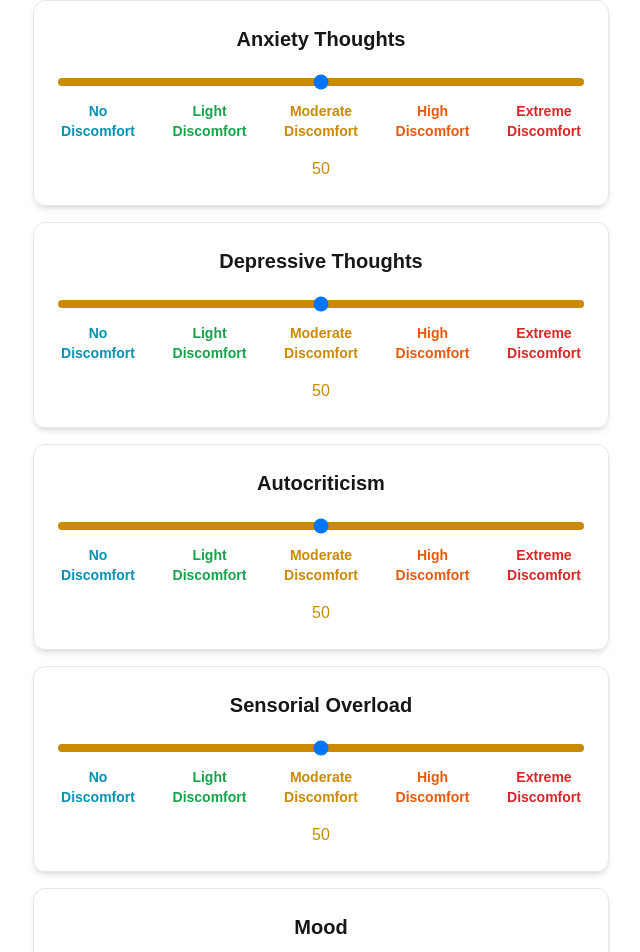
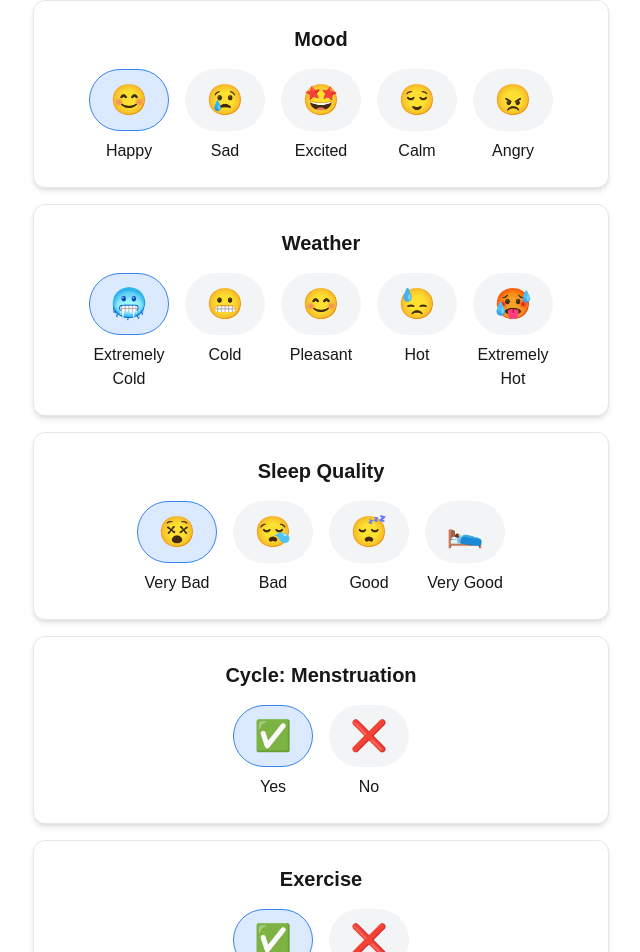
Before and after one commit to brunoeiterer/lifejournaler, a Next.js app in the folder frontend/: page / in a window 1280 px wide. Shown: the top 952 px of the page, without its empty margins (319-959 px from the left). Built offline with nearby package versions, Linux system fonts and the light colour scheme.

Commit message:
Add SleepQuality, MenstrualCycle and Exercise radial selectors

```diff
--- a/frontend/messages/en-US.json
+++ b/frontend/messages/en-US.json
@@ -2,6 +2,7 @@
     "Angry": "Angry",
     "AnxietyThoughts": "Anxiety Thoughts",
     "Autocriticism": "Autocriticism",
+    "Bad": "Bad",
     "Calm": "Calm",
     "Cold": "Cold",
     "ConfirmNewPassword": "Confirm New Password",
@@ -17,12 +18,14 @@
     "ErrorDeletingEntry": "There was an error deleting the entry. Please try again later.",
     "ErrorSavingEntry": "There was an error saving the entry.",
     "Excited": "Excited",
+    "Exercise": "Exercise",
     "ExtremeDiscomfort": "Extreme Discomfort",
     "ExtremelyCold": "Extremely Cold",
     "ExtremelyHot": "Extremely Hot",
     "FailedToSendResetCode": "Failed to send reset code. Please try again.",
     "FailedToResetPassword": "Failed to reset password. Please check the verification code and try again.",
     "ForgotPassword": "Forgot Password?",
+    "Good": "Good",
     "Happy": "Happy",
     "Hot": "Hot",
     "HighDiscomfort": "High Discomfort",
@@ -30,12 +33,13 @@
     "JournalEntry": "Journal Entry",
     "Language": "Language",
     "LightDiscomfort": "Light Discomfort",
+    "MenstrualCycle": "Cycle: Menstruation",
     "ModerateDiscomfort": "Moderate Discomfort",
     "Mood": "Mood",
+    "MoodStatistics": "Mood Statistics",
     "NewPassword": "New Password",
     "No": "No",
     "NoDiscomfort" : "No Discomfort",
-    "MoodStatistics": "Mood Statistics",
     "NoEntriesYet": "No entries yet. Start by adding your first entry above!",
     "Password": "Password",
     "PasswordsDoNotMatch": "The passwords do not match.",
@@ -58,6 +62,9 @@
     "SignUpError": "There was an error signing up, please try again later.",
     "SingUpWelcome": "Welcome! Please sign up to continue",
     "SignUpWith": "Sign up with email",
+    "SleepQuality": "Sleep Quality",
+    "VeryBad": "Very Bad",
+    "VeryGood": "Very Good",
     "Weather": "Weather",
     "Yes": "Yes",
     "YourJournalEntry": "Your Journal Entry"
--- a/frontend/messages/pt-BR.json
+++ b/frontend/messages/pt-BR.json
@@ -2,6 +2,7 @@
     "Angry": "Irritado",
     "AnxietyThoughts": "Pensamentos Ansiosos",
     "Autocriticism": "Autocrítica",
+    "Bad": "Ruim",
     "Calm": "Calmo",
     "Cold": "Cold",
     "ConfirmNewPassword": "Confirme a nova senha",
@@ -17,12 +18,14 @@
     "ErrorDeletingEntry": "Um erro ocorreu ao deleter o registro. Por favor, tente novamente mais tarde.",
     "ErrorSavingEntry": "Um erro ocorreu ao salvar o registro.",
     "Excited": "Animado",
+    "Exercise": "Exercício Físico",
     "ExtremeDiscomfort": "Desconforto Extremo",
     "ExtremelyCold": "Frio Extremo",
     "ExtremelyHot": "Calor Extremo",
     "FailedToSendResetCode": "Ocorreu um erro ao enviar o código de recuperação. Por favor, tente novamente.",
     "FailedToResetPassword": "Ocorreu um erro ao recuperar a senha. Por favor, verifique o código de recuperação e tente novamente.",
     "ForgotPassword": "Esqueci minha senha",
+    "Good": "Bom",
     "Happy": "Feliz",
     "HighDiscomfort": "Desconforto Severo",
     "Hot": "Calor",
@@ -30,6 +33,7 @@
     "JournalEntry": "Registro",
     "Language": "Língua",
     "LightDiscomfort": "Desconforto Leve",
+    "MenstrualCycle": "Ciclo: Menstruação",
     "ModerateDiscomfort": "Desconforto Moderado",
     "Mood": "Humor",
     "MoodStatistics": "Estatísticas de Humor",
@@ -58,6 +62,9 @@
     "SignUpError": "Um erro ocorreu durante a criação da conta. Por favor, tente novamente mais tarde.",
     "SingUpWelcome": "Bem-Vindo! Por favor, cadastre-se para continuar.",
     "SignUpWith": "Cadastre-se com email",
+    "SleepQuality": "Qualidade do Sono",
+    "VeryBad": "Muito Ruim",
+    "VeryGood": "Muito Bom",
     "Weather": "Tempo",
     "Yes": "Sim",
     "YourJournalEntry": "Seu Registro"
--- a/frontend/src/app/page.tsx
+++ b/frontend/src/app/page.tsx
@@ -9,13 +9,16 @@ const Dashboard: React.FC = () => {
 
     return (
         <div className="flex flex-col items-center justify-center gap-4">
+            <RadialSelector title={translations['Mood']} options={["Happy", "Sad", "Excited", "Calm", "Angry"]}/>
+            <RadialSelector title={translations['Weather']} options={["ExtremelyCold", "Cold", "Pleasant", "Hot", "ExtremelyHot"]}/>
+            <RadialSelector title={translations['SleepQuality']} options={["VeryBad", "Bad", "Good", "VeryGood"]}/>
+            <RadialSelector title={translations['MenstrualCycle']} options={['Yes', 'No']} />
+            <RadialSelector title={translations['Exercise']} options={['Yes', 'No']} />
+
             <ScaleSection title={translations['AnxietyThoughts']} />
             <ScaleSection title={translations['DepressiveThoughts']} />
             <ScaleSection title={translations['Autocriticism']} />
             <ScaleSection title={translations['SensorialOverload']} />
-
-            <RadialSelector title={translations['Mood']} options={["Happy", "Sad", "Excited", "Calm", "Angry"]}/>
-            <RadialSelector title={translations['Weather']} options={["ExtremelyCold", "Cold", "Pleasant", "Hot", "ExtremelyHot"]}/>
         </div>
     );
 };
--- a/frontend/src/components/RadialSelector.tsx
+++ b/frontend/src/components/RadialSelector.tsx
@@ -22,6 +22,12 @@ const Emojis: Record<string, string> = {
     Pleasant: '😊',
     Hot: '😓',
     ExtremelyHot: '🥵',
+    Yes: '✅',
+    No: '❌',
+    VeryBad: '😵',
+    Bad: '😪',
+    Good: '😴',
+    VeryGood: '🛌',
 };
 
 export default function RadialSelector({
@@ -34,7 +40,7 @@ export default function RadialSelector({
     return (
         <div className="w-full max-w-xl p-6 bg-white rounded-xl shadow-md border">
             <h2 className="text-xl font-semibold mb-4 text-center">{title}</h2>
-            <div className="flex flex-row gap-4 justify-between">
+            <div className="flex flex-row gap-4 justify-center">
                 {options.map((option) => {
                     const emoji = Emojis[option];
                     const isSelected = value === option;
```
